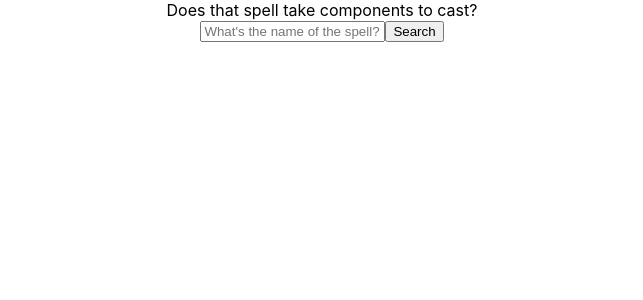
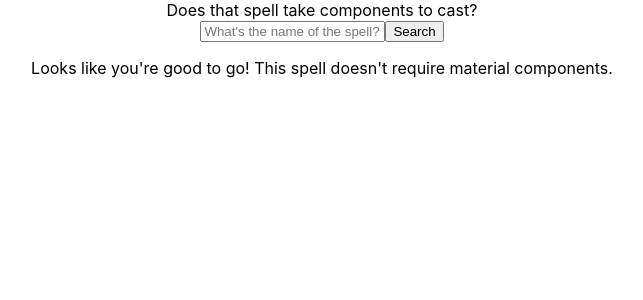
Before and after one commit to sak7az/spell-components, a React (Create React App) app: page / in a window 1280 px wide. Shown: the top 300 px of the page, without its empty margins (318-961 px from the left). Built offline with nearby package versions, Linux system fonts and the light colour scheme.

Commit message:
props passed to ComponentsDisplay to tell that a search was called

```diff
--- a/src/Components/ComponentsDisplay/ComponentsDisplay.js
+++ b/src/Components/ComponentsDisplay/ComponentsDisplay.js
@@ -18,7 +18,7 @@ class ComponentsDisplay extends React.Component{
 
         const spellDisplayNoComponents =(
             <div>
-
+                <p>Looks like you're good to go! This spell doesn't require material components.</p>
             </div>
         )
 
--- a/src/Components/Results/Results.js
+++ b/src/Components/Results/Results.js
@@ -10,7 +10,8 @@ class Results extends React.Component{
         this.selectionGetter = this.selectionGetter.bind(this);
         this.getSpellObject = this.getSpellObject.bind(this);
         this.state = {
-            selection : ''
+            selection : '',
+            searchCalled: false
         }
     }
 
@@ -26,7 +27,8 @@ class Results extends React.Component{
         promise.then( promise =>{
             if(promise){
                 this.setState({
-                    materialComponents: promise.material
+                    materialComponents: promise.material,
+                    searchCalled: true
                 });
             }
         })
@@ -50,6 +52,7 @@ class Results extends React.Component{
                     <ComponentsDisplay
                         spell={this.state.selection}
                         materialComponents={this.state.materialComponents}
+                        searchCalled={this.state.searchCalled}
                     />
                 </div>
 
```
